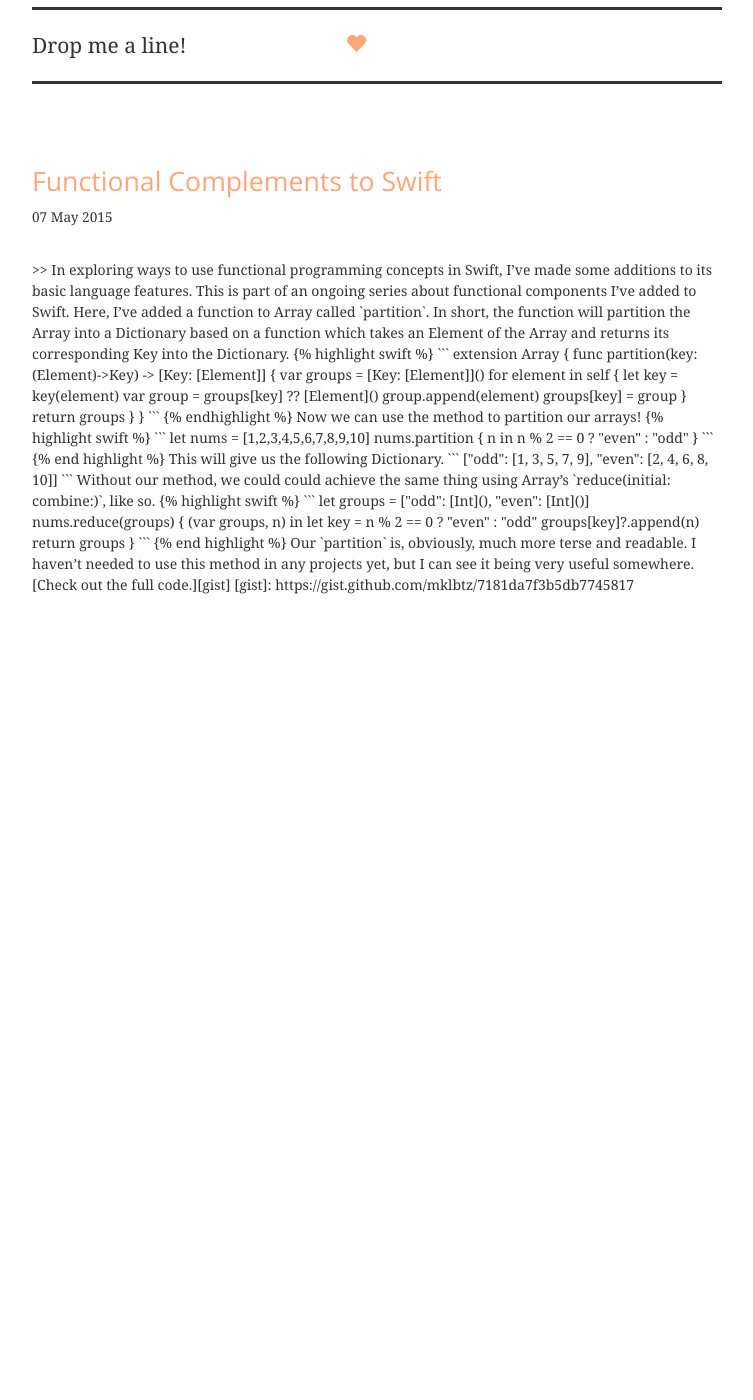
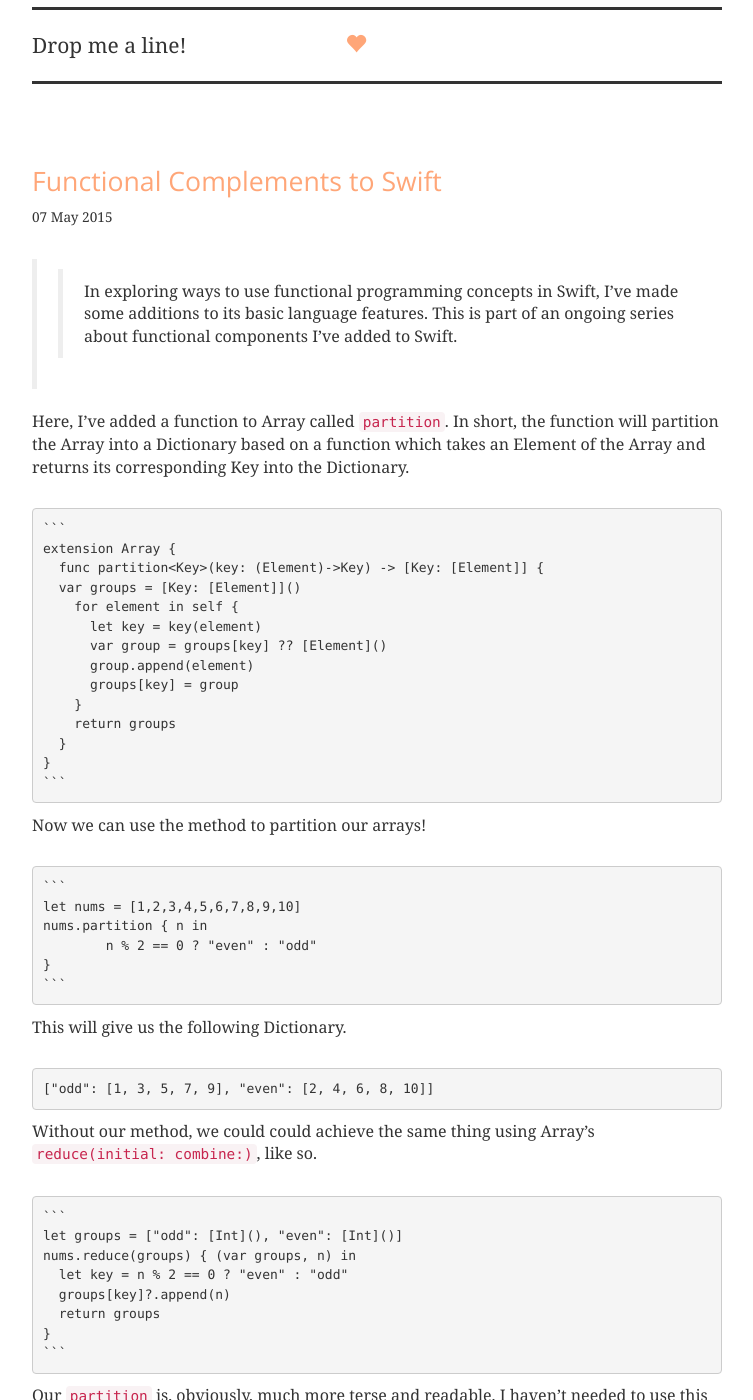
Before and after one commit to mklbtz/mklbtz.github.io, a Jekyll site: the page built from index.html, in a window 1280 px wide and 1400 px high, scrolled down 1004 px. Shown: the whole window, without its empty margins (263-1016 px from the left). Built offline with Jekyll 4.4.1, drawn with Linux system fonts in a browser that asks for light colours; nearby versions of some CDN libraries; some web fonts are replaced; Markdown is read by kramdown in place of the engine named in the settings; the list of posts is cut into pages by our own code; before the commit the page ends 1641 px from its top, so only the background shows below that; some of the changed text lies outside the part shown.

Commit message:
endhighlight

````diff
--- a/_posts/2015-05-07-functional-complements-to-swift-1.md
+++ b/_posts/2015-05-07-functional-complements-to-swift-1.md
@@ -32,7 +32,7 @@ nums.partition { n in
 	n % 2 == 0 ? "even" : "odd"
 }
 ```
-{% end highlight %}
+{% endhighlight %}
 
 This will give us the following Dictionary.
 
@@ -51,7 +51,7 @@ nums.reduce(groups) { (var groups, n) in
   return groups
 }
 ```
-{% end highlight %}
+{% endhighlight %}
 
 Our `partition` is, obviously, much more terse and readable. I haven’t needed to use this method in any projects yet, but I can see it being very useful somewhere.
 
````
